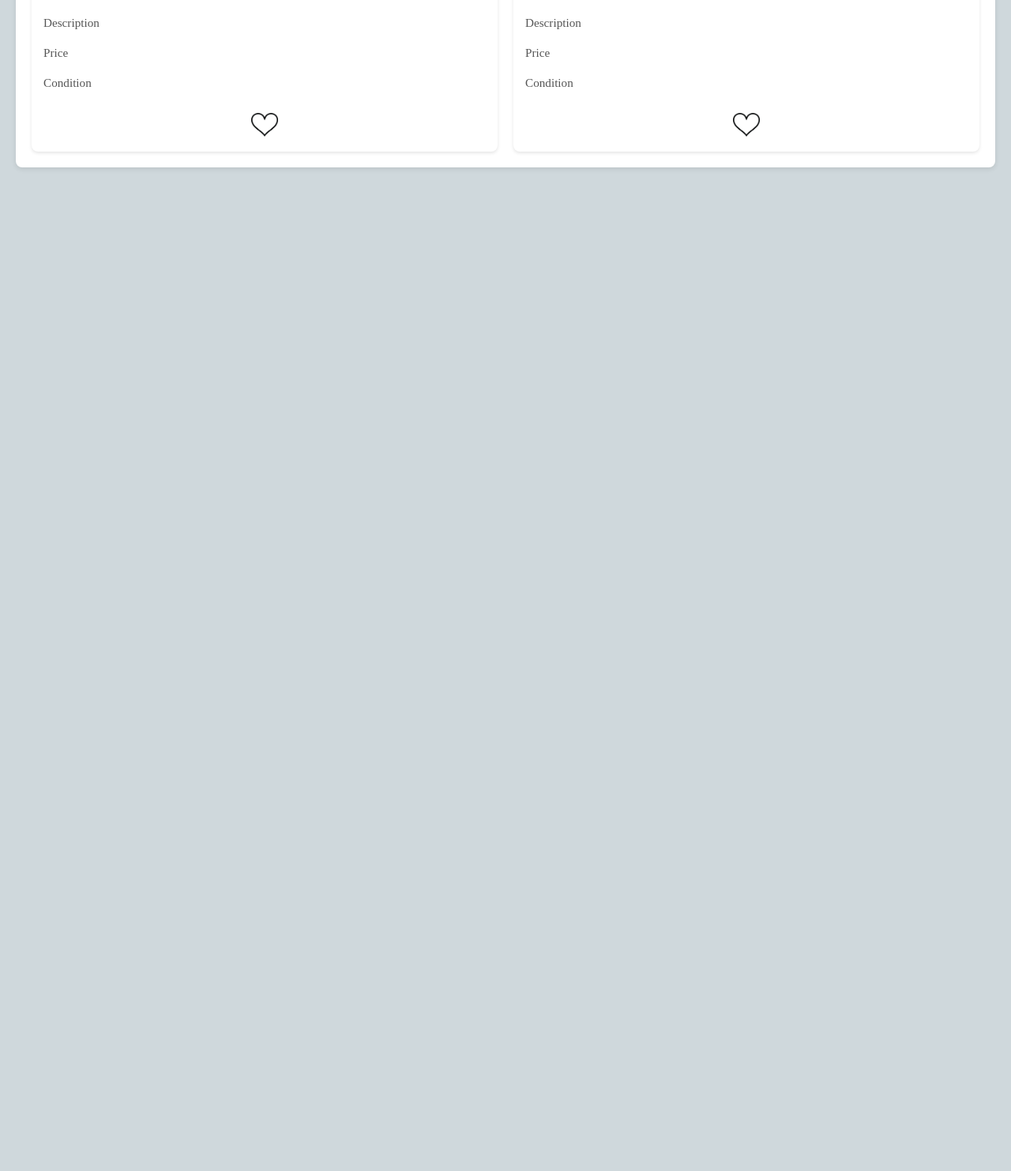
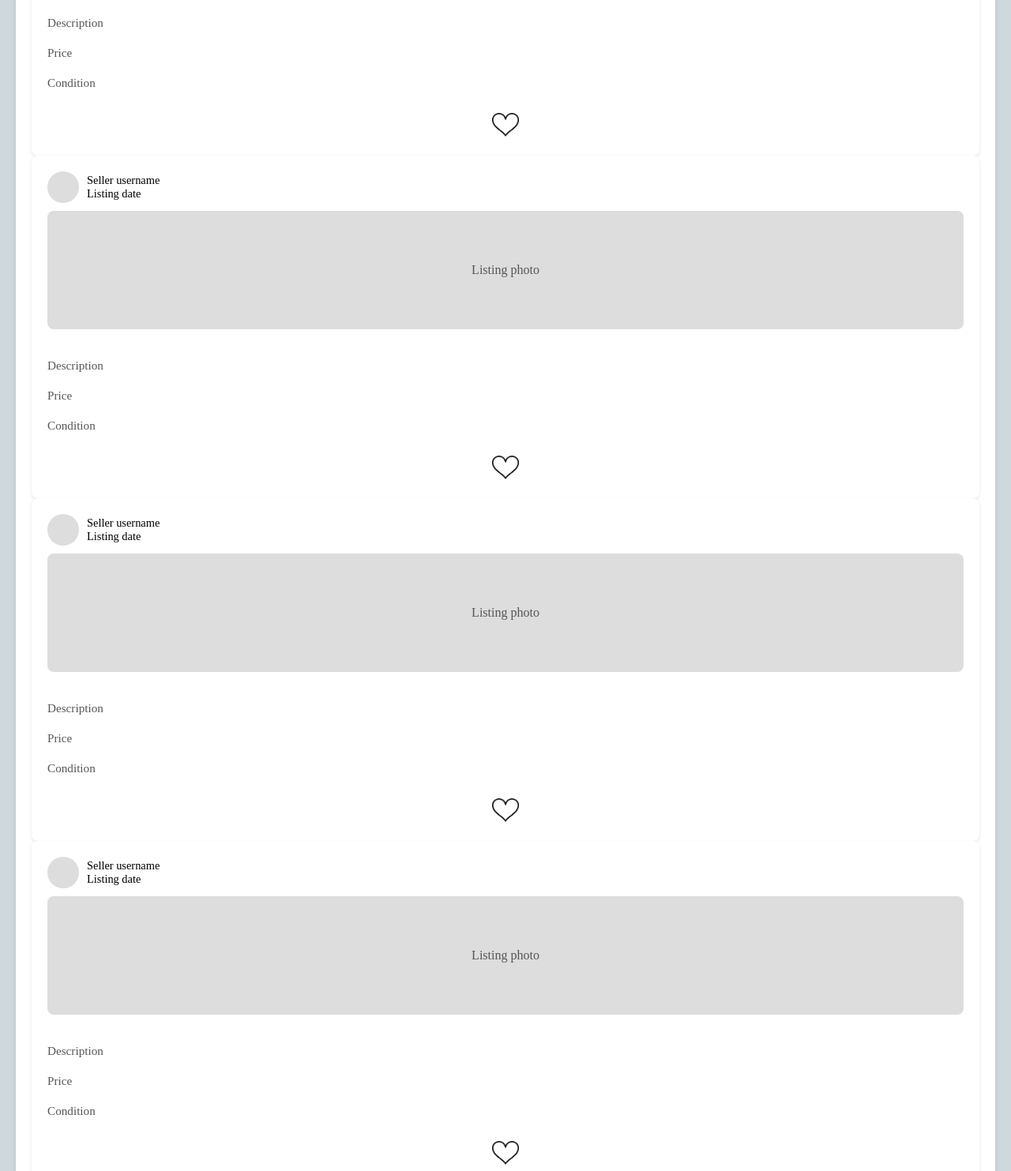
Before and after one commit to Meenakshi333333/FED_ASSG2_CLAIRE_MEENAKSHI, a plain HTML site: page Category.html in a window 1280 px wide. Shown: the part 611-2094 px from the top of the page at 79% size. Before the commit the page ends 843 px from the top, so only its background shows below. Drawn offline with Linux system fonts and the light colour scheme; a web font is replaced by a local one.

Commit message:
update category webpage

```diff
--- a/Category.css
+++ b/Category.css
@@ -141,7 +141,7 @@ body{
 .sub-categories {
     padding: 20px;
     background-color: white;
-    margin: 30px auto;
+    margin: 20px auto;
     border-radius: 8px;
     max-width: 1200px;
     box-shadow: 0 2px 6px rgba(0, 0, 0, 0.1);
@@ -185,20 +185,20 @@ body{
 
 .available-listings h2 {
     font-size: 1.5rem;
-    margin-bottom: 20px;
+    margin-bottom: 30px;
 }
 
 .listing-grid {
     display: grid;
     grid-template-columns: repeat(auto-fit, minmax(280px, 1fr));
-    gap: 20px;
+    gap: 30px;
 }
 
 .listing-card {
     background-color: #fff;
     border-radius: 8px;
     box-shadow: 0 2px 4px rgba(0, 0, 0, 0.1);
-    padding: 15px;
+    padding: 20px;
     display: flex;
     flex-direction: column;
     justify-content: space-between;
@@ -228,7 +228,7 @@ body{
     align-items: center;
     color: #555;
     font-size: 1rem;
-    margin-bottom: 15px;
+    margin-bottom: 20px;
 }
 
 .listing-details {
--- a/Category.html
+++ b/Category.html
@@ -45,7 +45,26 @@
         </section>
         <section class="available-listings">
             <h2>Available listings</h2>
-            <div class="listing-grid">
+            <div class="scroll-container-vertical">
+                <div class="listing-card">
+                    <div class="listing-header">
+                        <div class="seller-icon"></div>
+                        <div>
+                            <span>Seller username</span><br>
+                            <span>Listing date</span>
+                        </div>
+                    </div>
+                    <div class="listing-photo">Listing photo</div>
+                    <div class="listing-details">
+                        <p>Description</p>
+                        <p>Price</p>
+                        <p>Condition</p>
+                    </div>
+                    <button type="button" id="LikesButton">
+                        <img src="heart.png" id="HeartImg">
+                    </button>
+                </div>
+                <!-- Repeat listing-card for more items -->
                 <div class="listing-card">
                     <div class="listing-header">
                         <div class="seller-icon"></div>
@@ -64,8 +83,46 @@
                         <img src = "heart.png" id="HeartImg">
                     </button>
                 </div>
-                <!-- Repeat listing-card for more items -->
-                <div class="listing-card">
+                  <!-- Repeat listing-card for more items -->
+                  <div class="listing-card">
+                    <div class="listing-header">
+                        <div class="seller-icon"></div>
+                        <div>
+                            <span>Seller username</span><br>
+                            <span>Listing date</span>
+                        </div>
+                    </div>
+                    <div class="listing-photo">Listing photo</div>
+                    <div class="listing-details">
+                        <p>Description</p>
+                        <p>Price</p>
+                        <p>Condition</p>
+                    </div>
+                    <button type="button" id="LikesButton">
+                        <img src = "heart.png" id="HeartImg">
+                    </button>
+                </div>
+                  <!-- Repeat listing-card for more items -->
+                  <div class="listing-card">
+                    <div class="listing-header">
+                        <div class="seller-icon"></div>
+                        <div>
+                            <span>Seller username</span><br>
+                            <span>Listing date</span>
+                        </div>
+                    </div>
+                    <div class="listing-photo">Listing photo</div>
+                    <div class="listing-details">
+                        <p>Description</p>
+                        <p>Price</p>
+                        <p>Condition</p>
+                    </div>
+                    <button type="button" id="LikesButton">
+                        <img src = "heart.png" id="HeartImg">
+                    </button>
+                </div>
+                  <!-- Repeat listing-card for more items -->
+                  <div class="listing-card">
                     <div class="listing-header">
                         <div class="seller-icon"></div>
                         <div>
```
Also changed, not shown: Category.js (added, +15 -0 lines).
